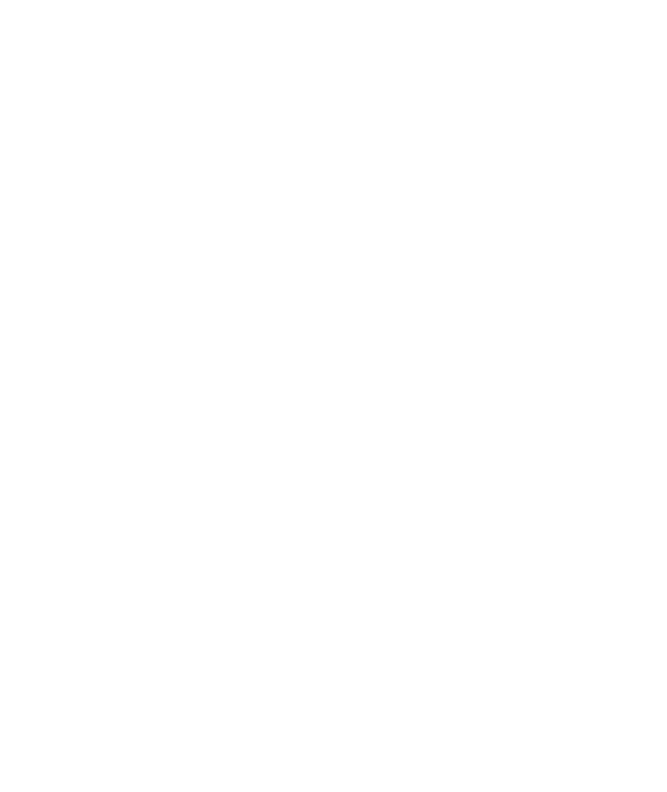
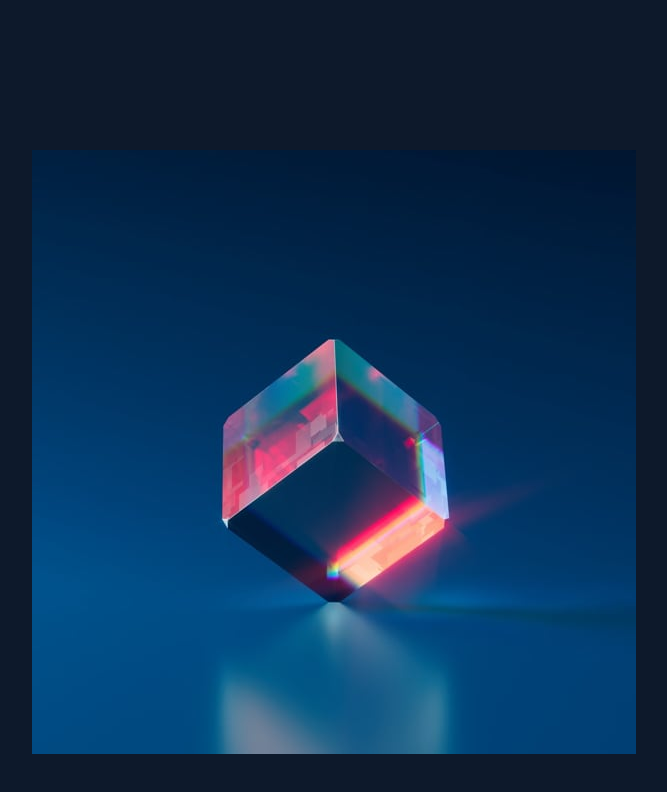
Before and after one commit to lilKriT/NFT-preview-card, a plain HTML site: page index.html in a window 1280 px wide. Shown: the whole page, without its empty margins (428-1095 px from the left). Drawn offline with Linux system fonts and the light colour scheme.

Commit message:
Working on the content and style.

```diff
--- a/css/style.css
+++ b/css/style.css
@@ -0,0 +1,41 @@
+@import url('https://fonts.googleapis.com/css2?family=Outfit:wght@300;400;600&display=swap');
+
+:root {
+    --soft-blue: hsl(215, 51%, 70%);
+    --cyan: hsl(178, 100%, 50%);
+
+    --mainBG: hsl(217, 54%, 11%);
+    --cardBG: hsl(216, 50%, 16%);
+    --line: hsl(215, 32%, 27%);
+}
+
+html {
+    font-size: 10px;
+}
+
+* {
+    margin: 0;
+    padding: 0;
+    box-sizing: border-box;
+}
+
+body {
+    background-color: var(--mainBG);
+
+    font-family: "Outfit", sans-serif;
+}
+
+.cards {
+    min-height: 100vh;
+    display: flex;
+    flex-direction: row;
+    justify-content: center;
+    align-items: center;
+}
+
+.card {
+    background-color: var(--cardBG);
+    width: 360px;
+    height: 500px;
+    border-radius: 20px;
+}
--- a/index.html
+++ b/index.html
@@ -1,5 +1,6 @@
 <!DOCTYPE html>
 <html lang="en">
+
 <head>
     <meta charset="UTF-8">
     <meta http-equiv="X-UA-Compatible" content="IE=edge">
@@ -7,7 +8,40 @@
     <link rel="stylesheet" href="css/style.css">
     <title>NFT by lilKriT</title>
 </head>
+
 <body>
 
+    <div class="cards">
+
+        <div class="card">
+            <div class="NFT-image">
+                <img src="img/image-equilibrium.jpg" alt="">
+            </div>
+
+            <p class="NFT-title">
+
+            </p>
+
+            <p class="NFT-desc">
+
+            </p>
+
+            <div class="NFT-details">
+
+            </div>
+
+            <div class="NFT-author">
+                <img src="" alt="">
+
+                <p>
+
+                </p>
+            </div>
+
+        </div>
+
+    </div>
+
 </body>
+
 </html>
```
